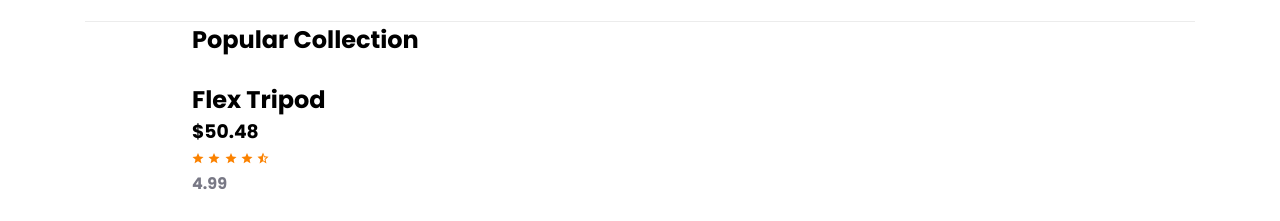
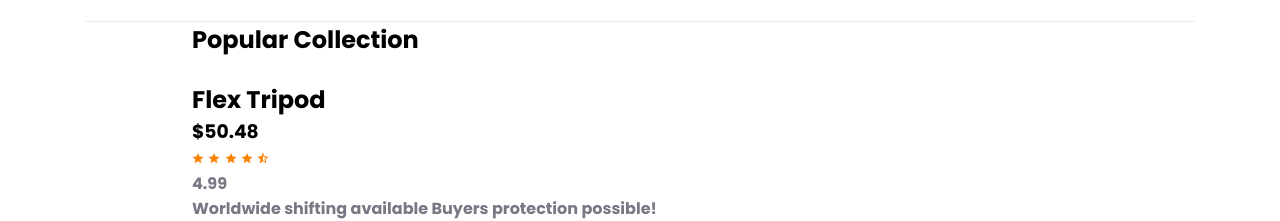
Before and after one commit to ariffaysalrupu/Influencer-Gears, a plain HTML site: page index.html in a window 1280 px wide. Shown: the part 937-1158 px from the top of the page. Before the commit the page ends 1133 px from the top, so only its background shows below. Drawn offline with Linux system fonts and the light colour scheme.

Commit message:
added more in the popular collection section

```diff
--- a/index.html
+++ b/index.html
@@ -117,7 +117,8 @@
                 <p>4.99</p>
               </div>
 
-
+              <p>Worldwide shifting available
+                Buyers protection possible!</p>
 
 
             </div>
```
